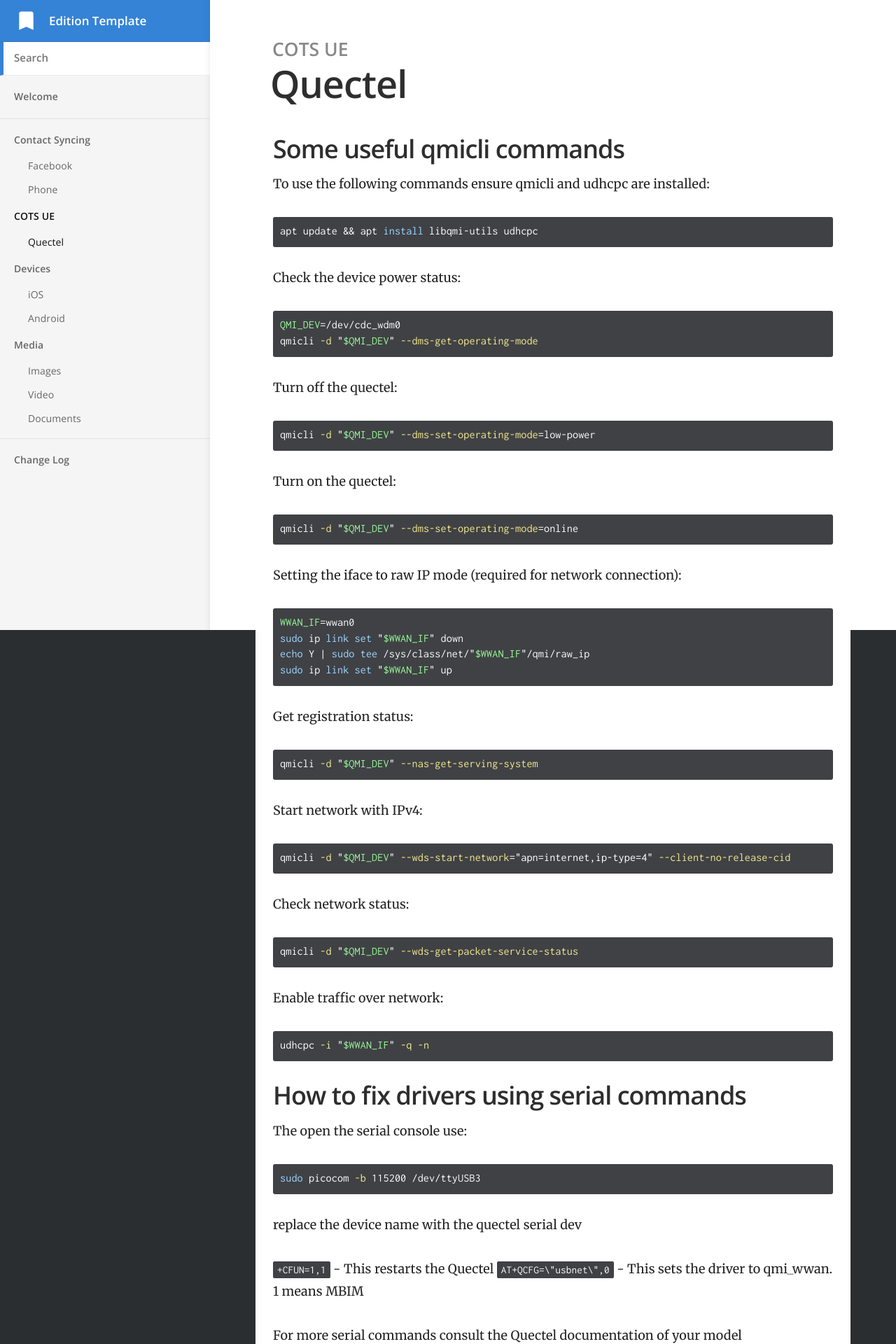
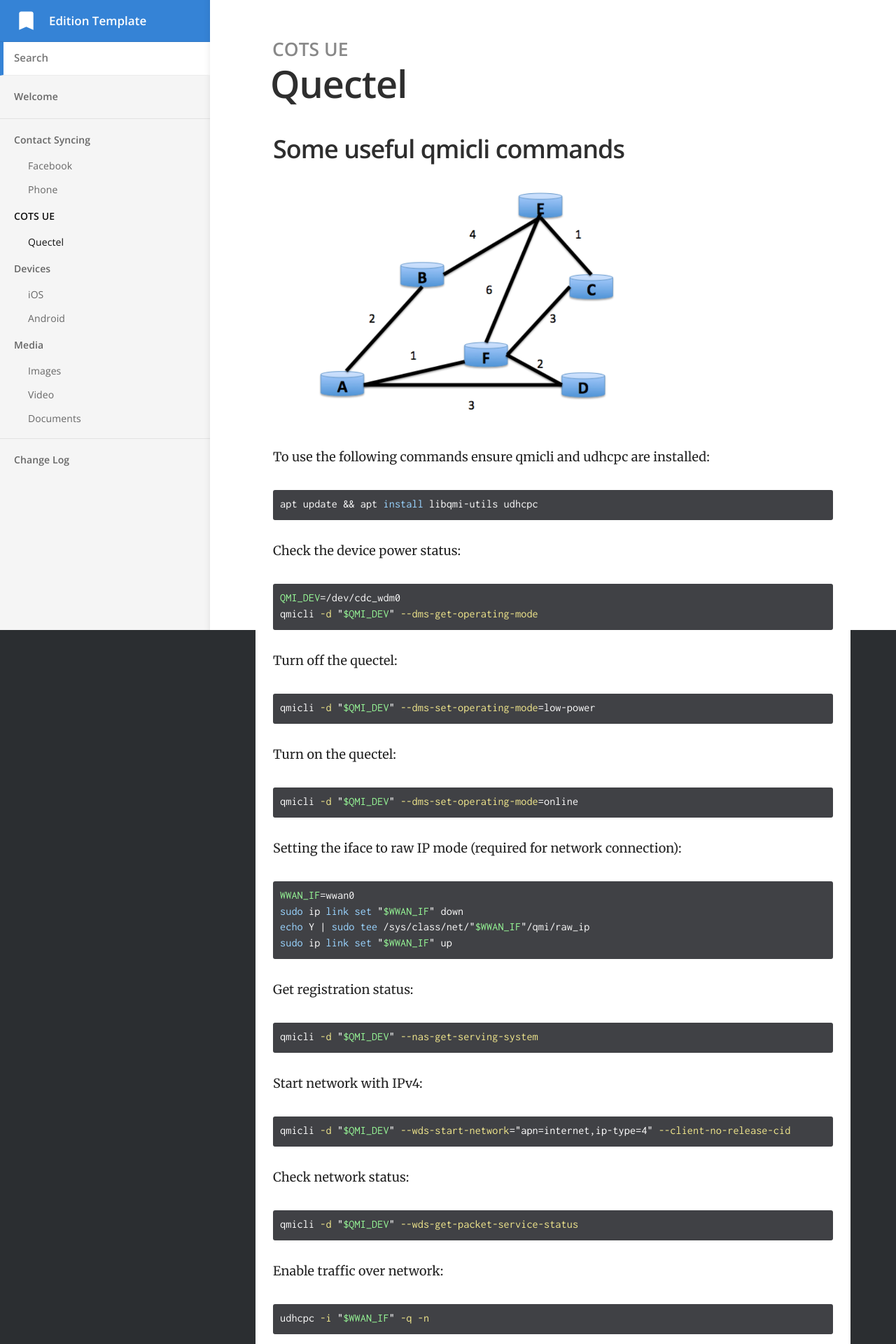
Before and after one commit to cueltschey/aerpawops-test, a Jekyll site: the page built from _docs/cots-ue/quectel.md, in a window 1280 px wide. Shown: the top 1920 px of the page at 70% size. Built offline with Jekyll 4.4.1, drawn with Linux system fonts in a browser that asks for light colours.

Commit message:
Add PDF and image

````diff
--- a/_docs/cots-ue/quectel.md
+++ b/_docs/cots-ue/quectel.md
@@ -5,6 +5,8 @@ order: 1
 ---
 
 ## Some useful qmicli commands
+
+![Some graph](../../20250402_13h49m54s_grim.png)
 
 To use the following commands ensure qmicli and udhcpc are installed:
 
@@ -142,3 +144,5 @@ Verify that the device is not loaded into ModemManager like so:
 ```bash
 mmcli -L
 ```
+
+<embed src="../../file.pdf" type="application/pdf" width="100%" height="600px" />
````
Also changed, not shown: 20250402_13h49m54s_grim.png (added), 1 other file.
